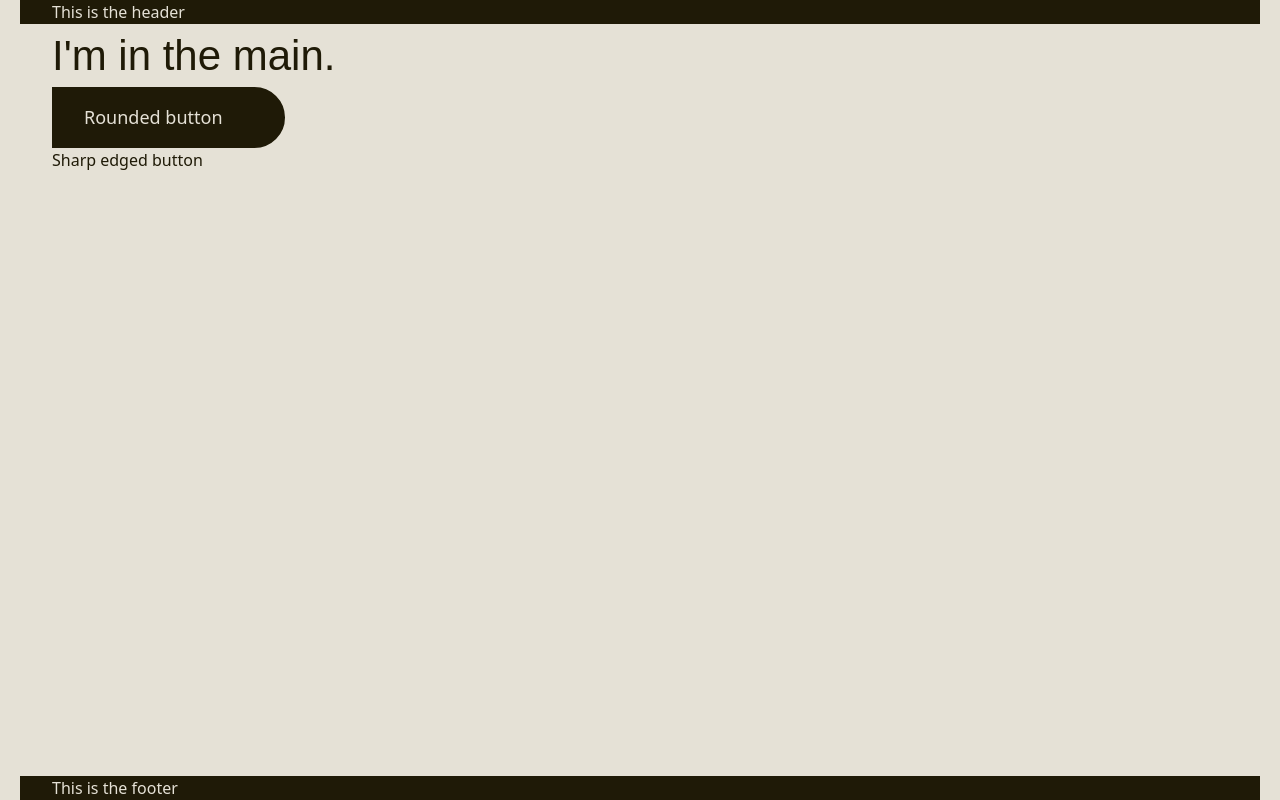
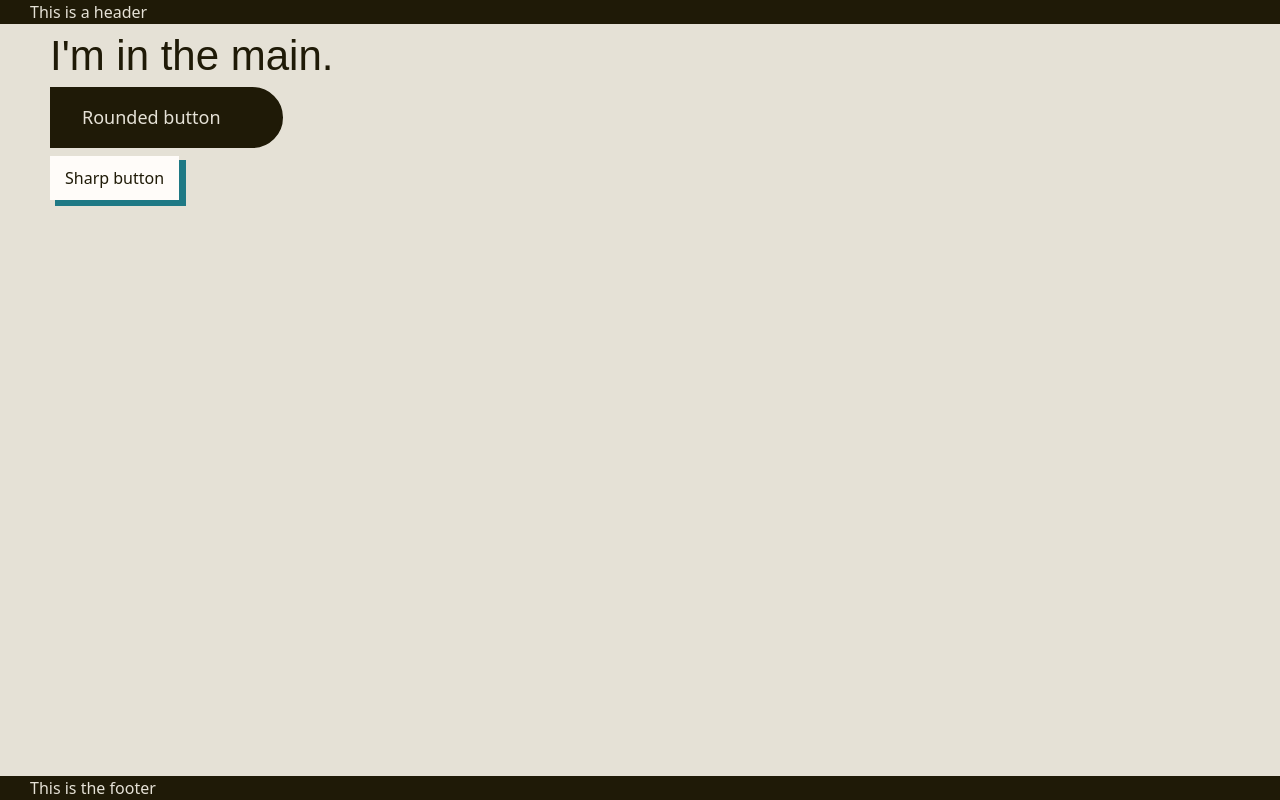
Before and after one commit to julielilly/sem3-eksamen-foofest-forked, a Next.js app: page / in a window 1280 px wide. Built offline with nearby package versions, Linux system fonts and the light colour scheme; a web font is replaced by a local one.

Commit message:
added some more custom stylings, and tried to add an overall grid with max-width on the global layout

```diff
--- a/src/app/globals.css
+++ b/src/app/globals.css
@@ -64,13 +64,27 @@ body {
 
   display: grid;
   grid-template-rows: auto 1fr auto;
+  grid-template-columns: 1fr;
   height: 100svh;
 
-  max-width: 1240px;
-  margin-inline: auto;
+  > * {
+    padding: 0 var(--space-s);
+  }
 
-  > * {
-    padding: 0 2em;
+  header,
+  footer {
+    width: 100%;
+    margin: 0 auto;
+    > * {
+      max-width: 1240px;
+      margin: 0 auto;
+    }
+  }
+
+  main {
+    max-width: 1240px;
+    width: 100%;
+    margin: 0 auto;
   }
 }
 
@@ -83,19 +97,12 @@ body {
     @apply bg-foreground w-fit text-background py-2xs pl-s pr-l rounded-r-full  border-2 border-foreground text-nowrap text-normal;
   }
 
+  .sharp {
+    @apply bg-white w-fit px-2xs py-3xs shadow-[6px_5px_0px_1px_var(--blue-light)];
+  }
+
   /* set up pre styling of different texts and so on here */
   .text {
     @apply;
   }
-
-  /* // will change this to make it match the new design  */
-  .btn {
-    @apply py-2xs px-xs w-fit h-fit rounded-md hover:bg-black hover:text-white drop-shadow-lg active:bg-dark active:text-white text-white text-nowrap cursor-pointer
-    dark:text-[--foreground];
-  }
-
-  /* // will change this to make it match the new design  */
-  .icons {
-    @apply rounded-md w-fit p-3xs size-m cursor-pointer drop-shadow-lg hover:scale-105 transition duration-75;
-  }
 }
--- a/src/app/page.js
+++ b/src/app/page.js
@@ -5,7 +5,7 @@ export default function Home() {
   return (
     <div>
       <p className="font-skranji  text-title">I'm in the main.</p>
-      <div>
+      <div className="grid gap-2">
         <ButtonRounded />
         <ButtonSharpEdge />
       </div>
--- a/src/components/ButtonSharpEdge.jsx
+++ b/src/components/ButtonSharpEdge.jsx
@@ -1,5 +1,5 @@
 const ButtonSharpEdge = () => {
-  return <div className="halfround-">Sharp edged button</div>;
+  return <div className="sharp">Sharp button</div>;
 };
 
 export default ButtonSharpEdge;
--- a/src/components/Footer.jsx
+++ b/src/components/Footer.jsx
@@ -1,7 +1,7 @@
 const Footer = () => {
   return (
     <footer className="bg-foreground text-background">
-      This is the footer
+      <p>This is the footer</p>
     </footer>
   );
 };
--- a/src/components/Header.jsx
+++ b/src/components/Header.jsx
@@ -1,7 +1,7 @@
 const Header = () => {
   return (
     <header className="bg-foreground text-background">
-      This is the header
+      <p>This is a header</p>
     </header>
   );
 };
```
